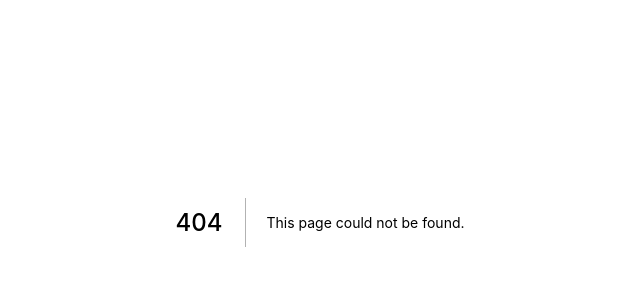
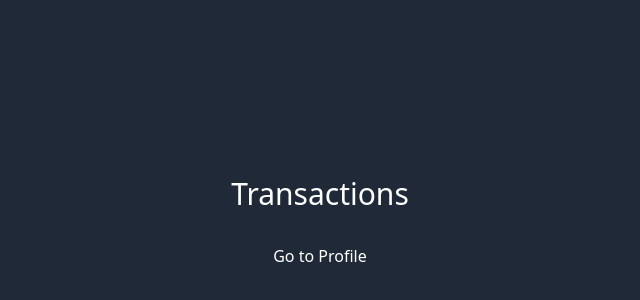
Before and after one commit to justinpchang/dumb-wallet, a Next.js app: page /transactions in a window 1280 px wide. Before the commit this address had no page. Shown: the part 178-478 px from the top of the page, without its empty margins (320-960 px from the left). Built offline with nearby package versions, Linux system fonts and the light colour scheme.

Commit message:
Add link to transactions page from profile

```diff
--- a/src/components/Account.tsx
+++ b/src/components/Account.tsx
@@ -1,17 +1,17 @@
-import type { Session } from "@supabase/supabase-js";
+import { useRouter } from "next/router";
 import { useState, useEffect } from "react";
 import {
   updateUser as _updateUser,
   getUser as _getUser,
 } from "../requests/user.requests";
 import { User } from "../types/user.types";
+import { useStore } from "../utils/store";
 import { supabase } from "../utils/supabaseClient";
 
-interface AccountProps {
-  session: Session | null;
-}
+export default function Account() {
+  const { session } = useStore();
+  const router = useRouter();
 
-export default function Account({ session }: AccountProps) {
   const [loading, setLoading] = useState(true);
   const [firstName, setFirstName] = useState("");
   const [lastName, setLastName] = useState("");
@@ -58,6 +58,12 @@ export default function Account({ session }: AccountProps) {
     <>
       <h1 className="text-3xl">Profile Page</h1>
       {!loading ? (
+        <>
+          <div className="py-4" />
+          <button onClick={() => router.push("/transactions")}>
+            Go to Transactions
+          </button>
+          <div className="py-4" />
           <form
             className="flex flex-col justify-center items-center"
             onSubmit={(e) => {
@@ -88,9 +94,10 @@ export default function Account({ session }: AccountProps) {
             <button type="submit" disabled={loading}>
               {loading ? "Loading" : "Update"}
             </button>
-          <br />
+          </form>
+          <div className="py-4" />
           <button onClick={() => supabase.auth.signOut()}>Sign Out</button>
-        </form>
+        </>
       ) : (
         <h1>Loading...</h1>
       )}
--- a/src/pages/index.tsx
+++ b/src/pages/index.tsx
@@ -18,7 +18,7 @@ const Home: NextPage = () => {
     });
   }, [setSession]);
 
-  return !session ? <Auth /> : <Account session={session} />;
+  return !session ? <Auth /> : <Account />;
 };
 
 export default Home;
--- /dev/null
+++ b/src/pages/transactions.tsx
@@ -0,0 +1,19 @@
+import type { NextPage } from "next";
+import { useRouter } from "next/router";
+
+import { useStore } from "../utils/store";
+
+const Transactions: NextPage = () => {
+  const router = useRouter();
+  const { session } = useStore();
+
+  return (
+    <>
+      <h1 className="text-3xl">Transactions</h1>
+      <div className="py-4" />
+      <button onClick={() => router.push("/")}>Go to Profile</button>
+    </>
+  );
+};
+
+export default Transactions;
--- /dev/null
+++ b/src/types/transaction.types.ts
@@ -0,0 +1 @@
+export type TransactionForView1
```
Lines whose indentation alone changed are shown as unchanged.
